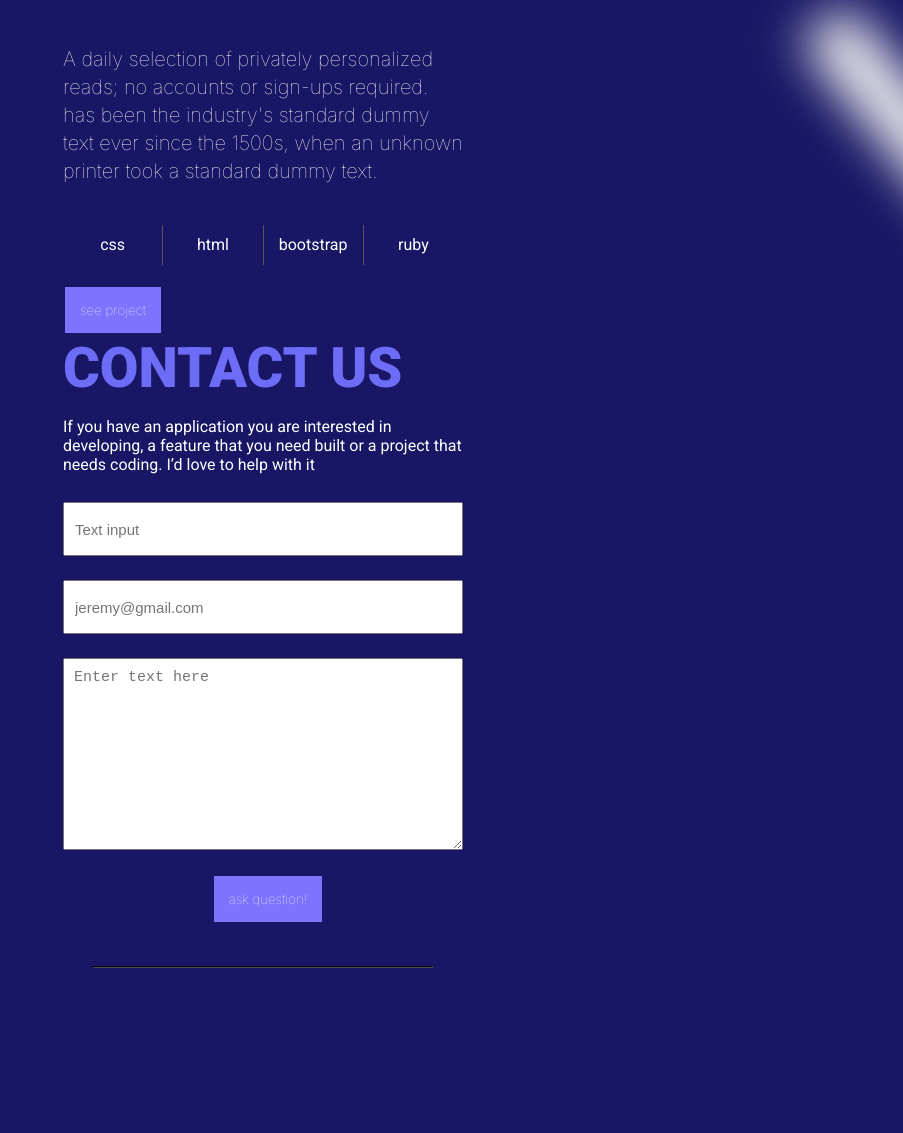
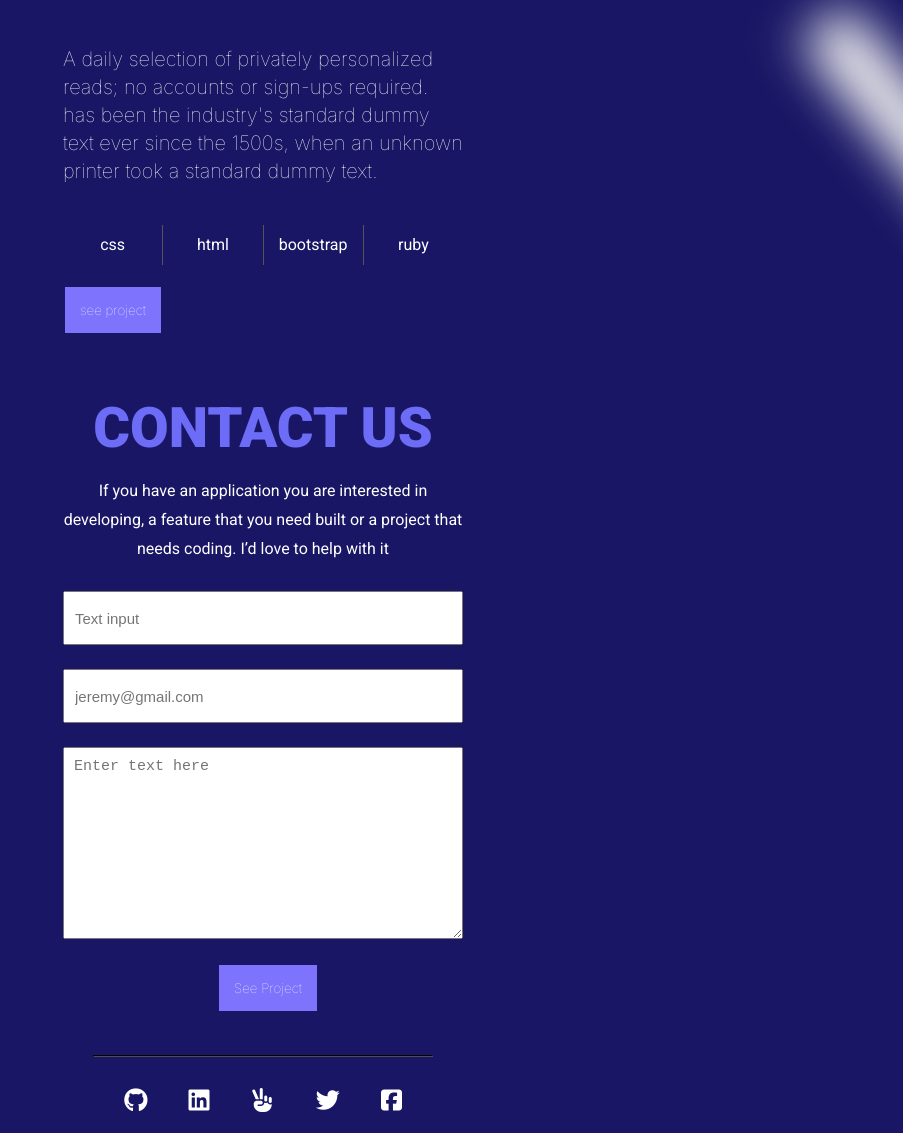
Before and after one commit to Timowest12/Portfolio, a website: page index.html in a window 1280 px wide. Shown: the part 3586-4719 px from the top of the page, without its empty margins (377-1280 px from the left). Before the commit the page ends 4602 px from the top, so only its background shows below. Drawn offline with Linux system fonts and the light colour scheme.

Commit message:
Add text changes

```diff
--- a/index.html
+++ b/index.html
@@ -250,9 +250,27 @@
             required
           ></textarea>
           <div class="btnwrapper">
-            <button type="submit" class="projectbtn">ask question!</button>
+            <button type="submit" class="projectbtn">See Project</button>
           </div>
-        </form><hr/>
+        </form>
+        <hr />
+        <ul class="socials">
+          <li>
+            <a href="#"><i class="fab fa-github"></i></a>
+          </li>
+          <li>
+            <a href="#"><i class="fab fa-linkedin"></i></a>
+          </li>
+          <li>
+            <a href="#"><i class="fas fa-hand-peace"></i></a>
+          </li>
+          <li>
+            <a href="#"><i class="fab fa-twitter"></i></a>
+          </li>
+          <li>
+            <a href="#"><i class="fab fa-facebook-square"></i></a>
+          </li>
+        </ul>
       </footer>
     </main>
   </body>
--- a/styles/style.css
+++ b/styles/style.css
@@ -322,3 +322,12 @@ form > textarea {
   flex-direction: row;
   justify-content: center;
 }
+footer {
+  margin-top: 60px;
+}
+.info > * {
+  text-align: center;
+}
+.info > p {
+  line-height: 180%;
+}
```
